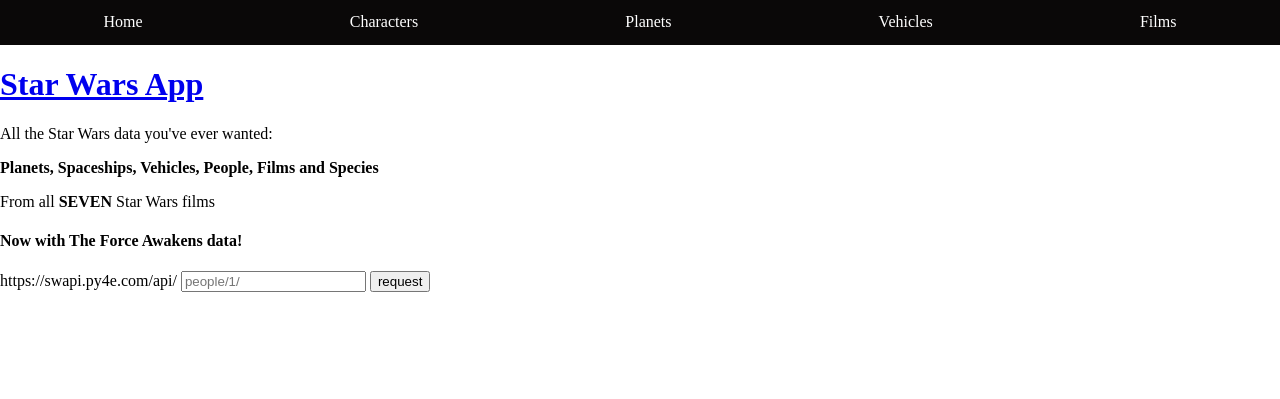
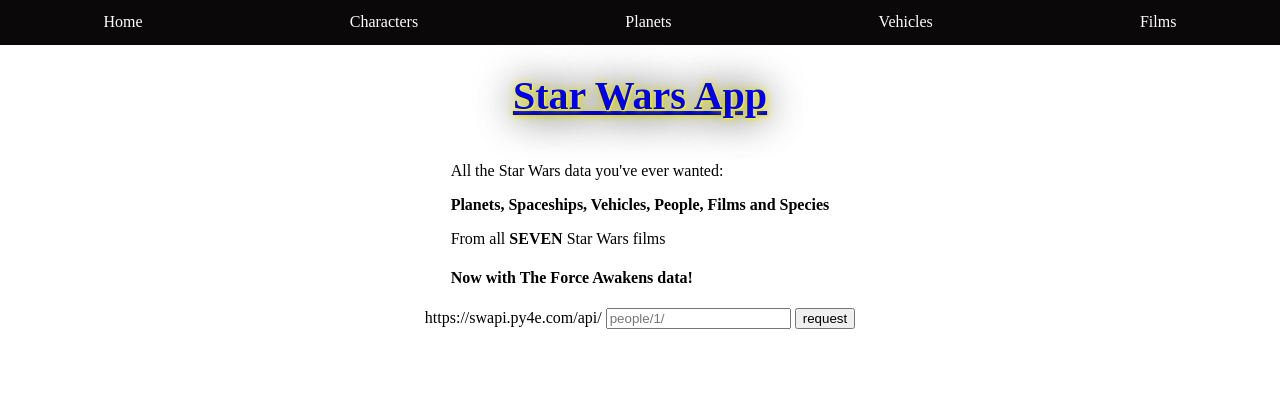
Before and after one commit to lougoncharenko/star_wars_api, a Flask app: page / in a window 1280 px wide. Shown: the part 401-800 px from the top of the page. Run offline with Flask 2, Linux system fonts and the light colour scheme.

Commit message:
styled pages

```diff
--- a/static/style.css
+++ b/static/style.css
@@ -6,6 +6,13 @@
 #header_photo{
     background-image: url('https://coolthemestores.com/wp-content/uploads/2021/05/star-wars-chrome-wallpaper.jpg');
     height:400px;
+}
+
+#title {
+    text-align: center;
+    font-size: 40px;
+    text-shadow: 1px 1px 2px yellow, 0 0 1em black, 0 0 0.2em yellow;
+
 }
 
 ul {
@@ -35,3 +42,11 @@
   li a:hover {
     background-color: rgb(47, 46, 46);
   }
+
+  #container{
+    display: flex;
+    flex-direction: column;
+    justify-content: center;
+    align-items: center;
+
+  }
```
